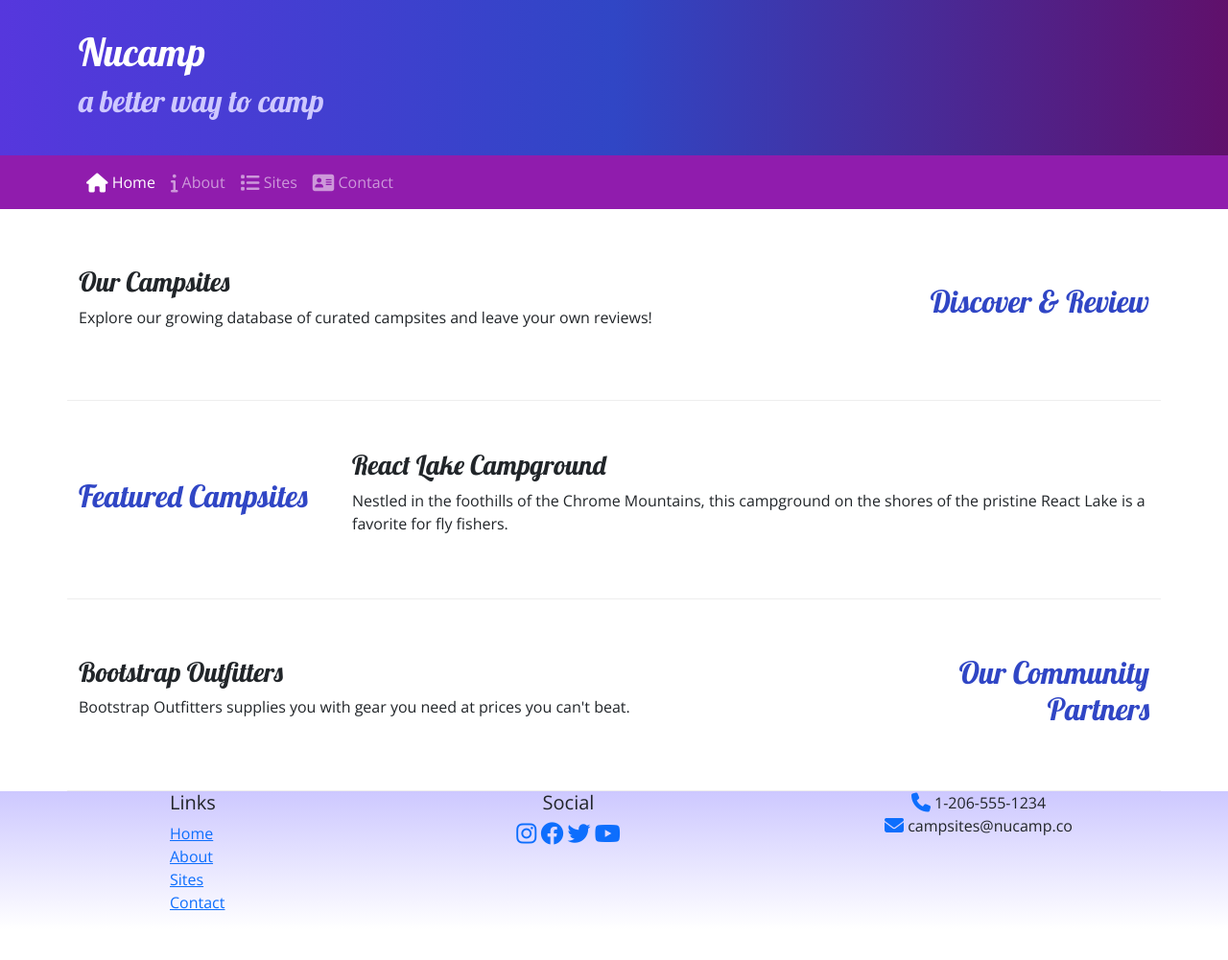
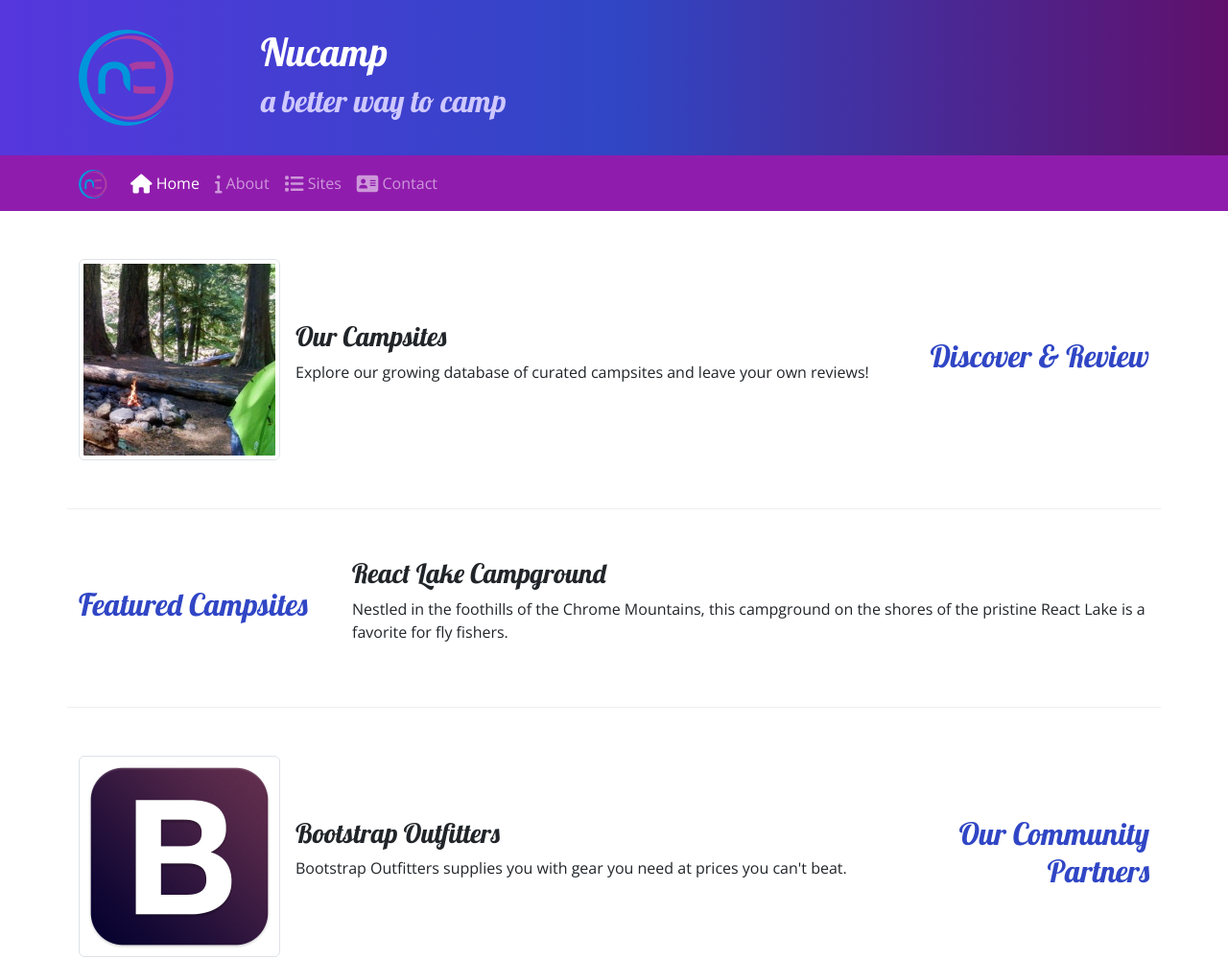
Before and after one commit to hdenneny/NuCampSite, a plain HTML site: page index.html in a window 1280 px wide. Shown: the top 1001 px of the page at 96% size. Before the commit the page ends 969 px from the top, so only its background shows below. Drawn offline with nearby package versions, Linux system fonts and the light colour scheme.

Commit message:
Images and Flex Utility.

```diff
--- a/index.html
+++ b/index.html
@@ -25,6 +25,9 @@
     <header>
       <div class="container">
         <div class="row">
+            <div class="col-4 col-sm-3 col-md-2 align-self-center">
+                <img src="img/logo.png" class="img-fluid" />
+            </div>
           <div class="col">
             <h1>Nucamp</h1>
             <h2>a better way to camp</h2>
@@ -36,6 +39,8 @@
     <!--navbar-->
     <nav class="navbar navbar-expand-sm navbar-dark sticky-top">
       <div class="container">
+        <a class="navbar-brand" href="#"><img src="img/logo.png" height="30" width="30" /></a>
+        <button class="navbar-toggler" type="button" data-bs-toggle="collapse" data-bs-target="#nucampNavbar">
         <button
           class="navbar-toggler ms-auto"
           type="button"
@@ -67,6 +72,9 @@
           <h2 class="text-sm-end">Discover & Review</h2>
         </div>
         <div class="col">
+            <div class="d-flex">
+                    <img class="me-3 img-thumbnail" src="img/breadcrumb-trail-thumb.jpg" alt="Breadcrumb Trail" />
+                    <div class="align-self-center">
           <h3>Our Campsites</h3>
           <p class="d-none d-sm-block">
             Explore our growing database of curated campsites and leave your own
@@ -95,6 +103,9 @@
           <h2 class="text-sm-end">Our Community Partners</h2>
         </div>
         <div class="col">
+            <div class="d-flex">
+                    <img class="me-3 img-thumbnail" src="img/bootstrap-thumb.png" alt="Bootstrap Outfitters" />
+                    <div class="align-self-center">
           <h3>Bootstrap Outfitters</h3>
           <p class="d-none d-sm-block">
             Bootstrap Outfitters supplies you with gear you need at prices you
```
Also changed, not shown: aboutus.html (+5 -0 lines), contactus.html (+5 -0 lines), img/bootstrap-thumb.png (added), img/breadcrumb-trail-thumb.jpg (added), img/breadcrumb-trail.jpg (added), img/chrome-river-thumb.jpg (added), img/chrome-river.jpg (added), img/logo.png (added), img/react-lake-thumb.jpg (added), img/react-lake.jpg (added).
